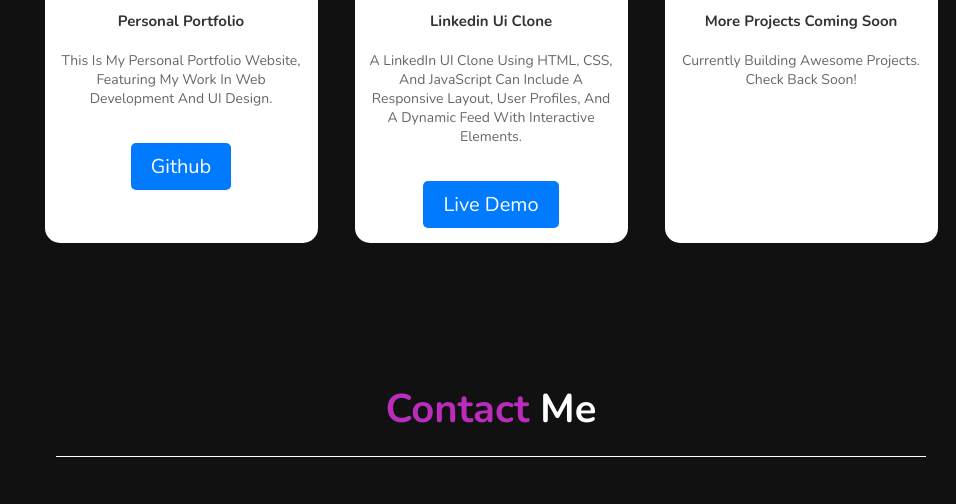
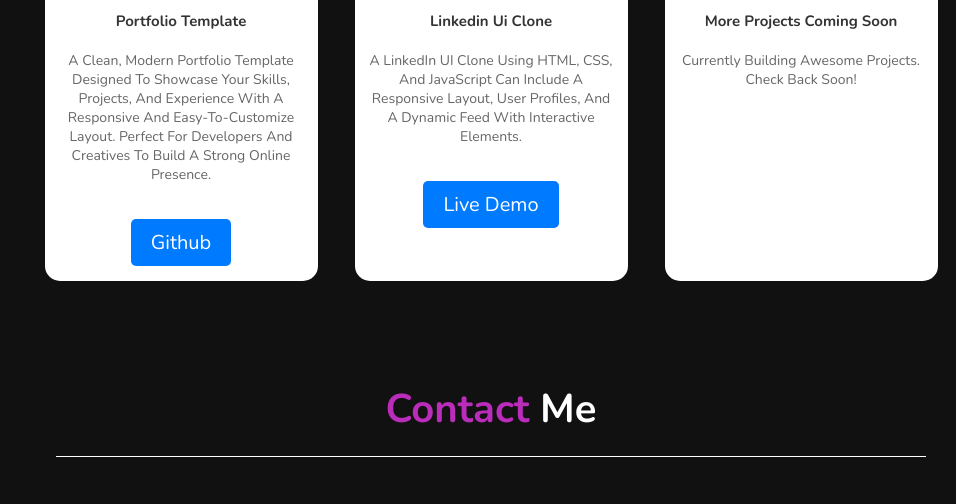
Before and after one commit to TanmayR0X/My-portfolio, a plain HTML site: page index.html in a window 1280 px wide. Shown: the part 2848-3352 px from the top of the page, without its empty margins (324-1280 px from the left). Drawn offline with nearby package versions, Linux system fonts and the light colour scheme; a web font is replaced by a local one.

Commit message:
Update index.html

```diff
--- a/index.html
+++ b/index.html
@@ -133,9 +133,9 @@
     <div class="project-container">
       <div class="project-box">
         <img src="assets/UI Design 3D Illustration.jpg" draggable="false" alt="Project 1" />
-        <h3>Personal Portfolio</h3>
-        <p>This is my personal portfolio website, featuring my work in web development and UI design.</p>
-        <a href="https://github.com/TanmayR0X/My-portfolio" class="btn">Github</a>
+        <h3>Portfolio template</h3>
+        <p>A clean, modern portfolio template designed to showcase your skills, projects, and experience with a responsive and easy-to-customize layout. Perfect for developers and creatives to build a strong online presence.</p>
+        <a href="https://tanmayr0x.github.io/Portfolio-template/" class="btn">Github</a>
       </div>
 
       <div class="project-box">
```
